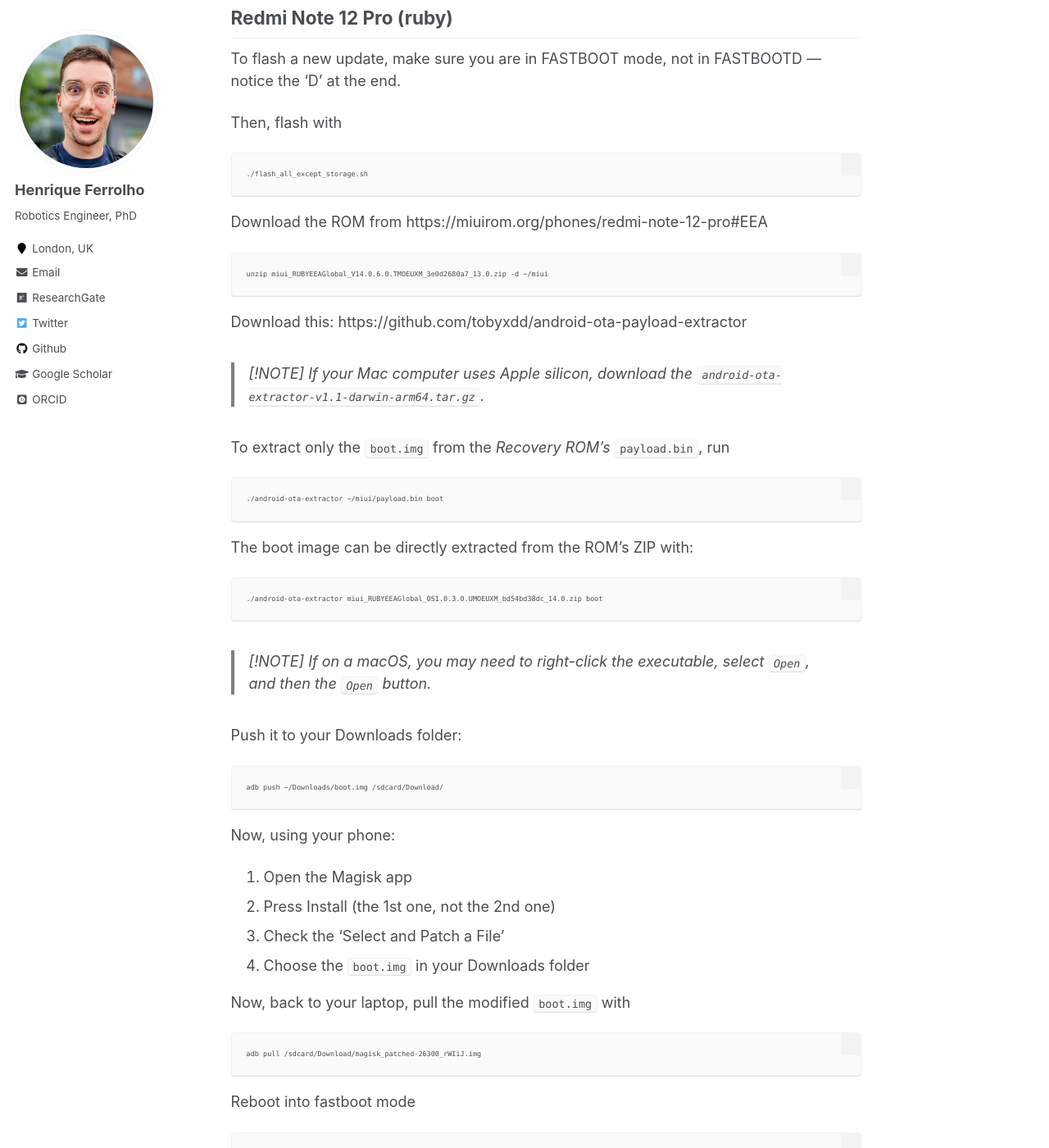
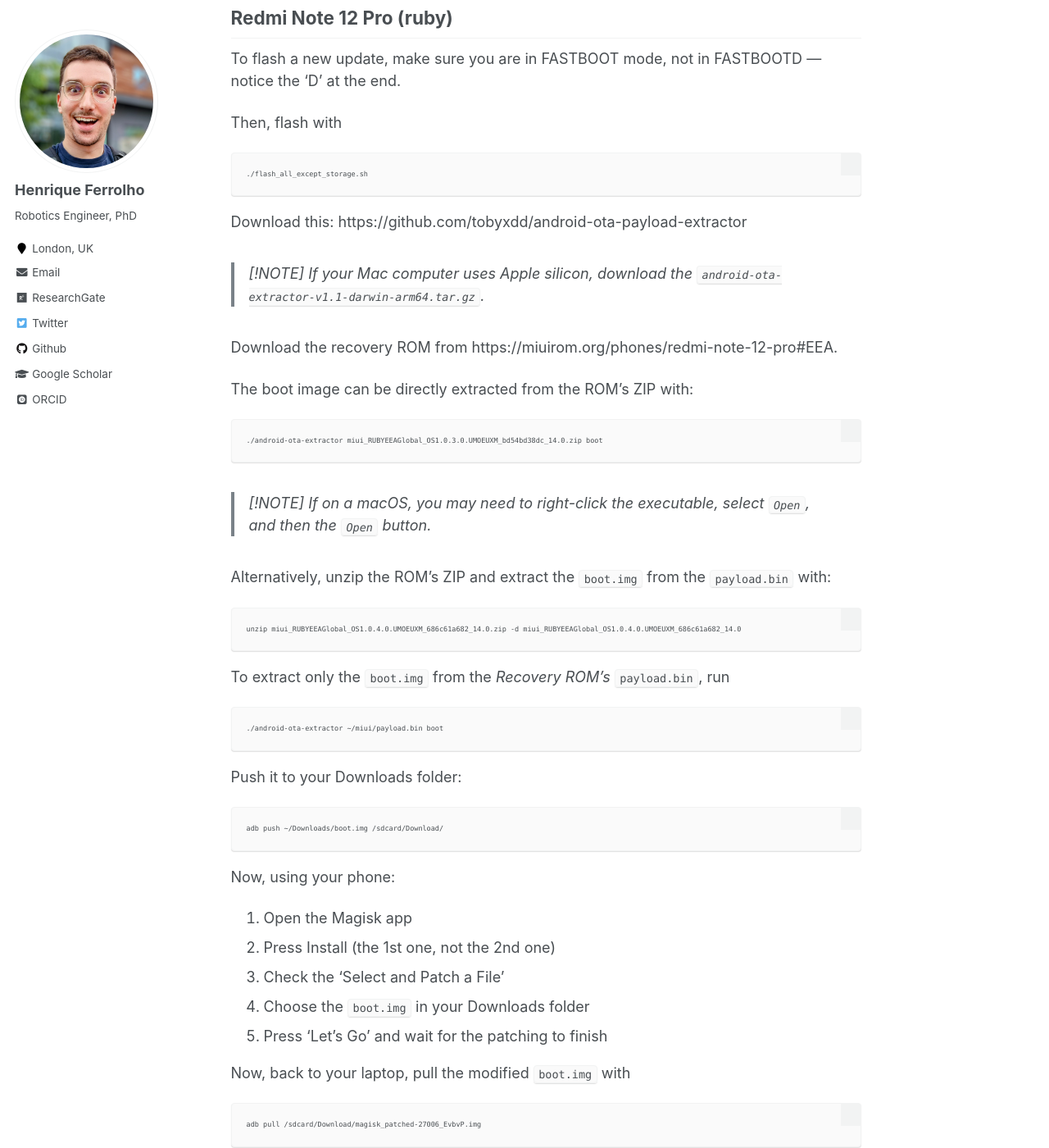
Before and after one commit to ferrolho/ferrolho.github.io, a Jekyll site: the page built from _posts/2023-10-15-magisk.md, in a window 1280 px wide and 1400 px high, scrolled down 279 px. Shown: the whole window at 82% size. Built offline with Jekyll 4.4.1, drawn with Linux system fonts in a browser that asks for light colours; some web fonts are replaced; comment, search, counter and statistics services are not loaded; some of the changed text lies outside the part shown.

Commit message:
Update instructions related to Magisk

````diff
--- a/_posts/2023-10-15-magisk.md
+++ b/_posts/2023-10-15-magisk.md
@@ -16,22 +16,13 @@
 ./flash_all_except_storage.sh
 ```
 
-Download the ROM from https://miuirom.org/phones/redmi-note-12-pro#EEA
-
-```
-unzip miui_RUBYEEAGlobal_V14.0.6.0.TMOEUXM_3e0d2680a7_13.0.zip -d ~/miui
-```
-
 Download this:
 https://github.com/tobyxdd/android-ota-payload-extractor
 
 > [!NOTE]
 > If your Mac computer uses Apple silicon, download the `android-ota-extractor-v1.1-darwin-arm64.tar.gz`.
 
-To extract only the `boot.img` from the *Recovery ROM's* `payload.bin`, run
-```
-./android-ota-extractor ~/miui/payload.bin boot
-```
+Download the recovery ROM from https://miuirom.org/phones/redmi-note-12-pro#EEA.
 
 The boot image can be directly extracted from the ROM's ZIP with:
 ```
@@ -40,6 +31,16 @@
 
 > [!NOTE]
 > If on a macOS, you may need to right-click the executable, select `Open`, and then the `Open` button.
+
+Alternatively, unzip the ROM's ZIP and extract the `boot.img` from the `payload.bin` with:
+```
+unzip miui_RUBYEEAGlobal_OS1.0.4.0.UMOEUXM_686c61a682_14.0.zip -d miui_RUBYEEAGlobal_OS1.0.4.0.UMOEUXM_686c61a682_14.0
+```
+
+To extract only the `boot.img` from the *Recovery ROM's* `payload.bin`, run
+```
+./android-ota-extractor ~/miui/payload.bin boot
+```
 
 Push it to your Downloads folder:
 ```
@@ -51,10 +52,11 @@
 2. Press Install (the 1st one, not the 2nd one)
 3. Check the 'Select and Patch a File'
 4. Choose the `boot.img` in your Downloads folder
+5. Press 'Let's Go' and wait for the patching to finish
 
 Now, back to your laptop, pull the modified `boot.img` with
 ```
-adb pull /sdcard/Download/magisk_patched-26300_rWIiJ.img
+adb pull /sdcard/Download/magisk_patched-27006_EvbvP.img
 ```
 
 Reboot into fastboot mode
@@ -64,7 +66,7 @@
 
 Flash the patched `boot.img` with
 ```
-fastboot flash boot ~/Downloads/magisk_patched-26300_rWIiJ.img
+fastboot flash boot magisk_patched-27006_EvbvP.img
 ```
 
 Finally, reboot with
````
Also changed, not shown: Gemfile.lock.
